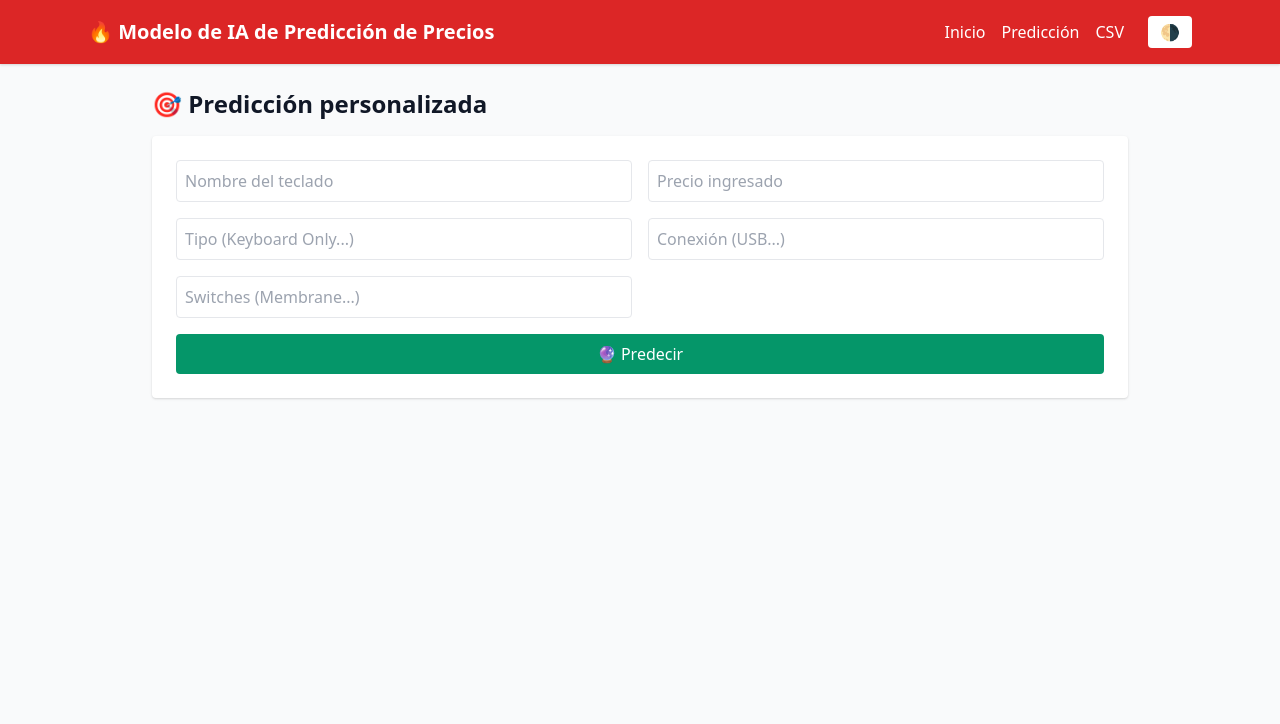
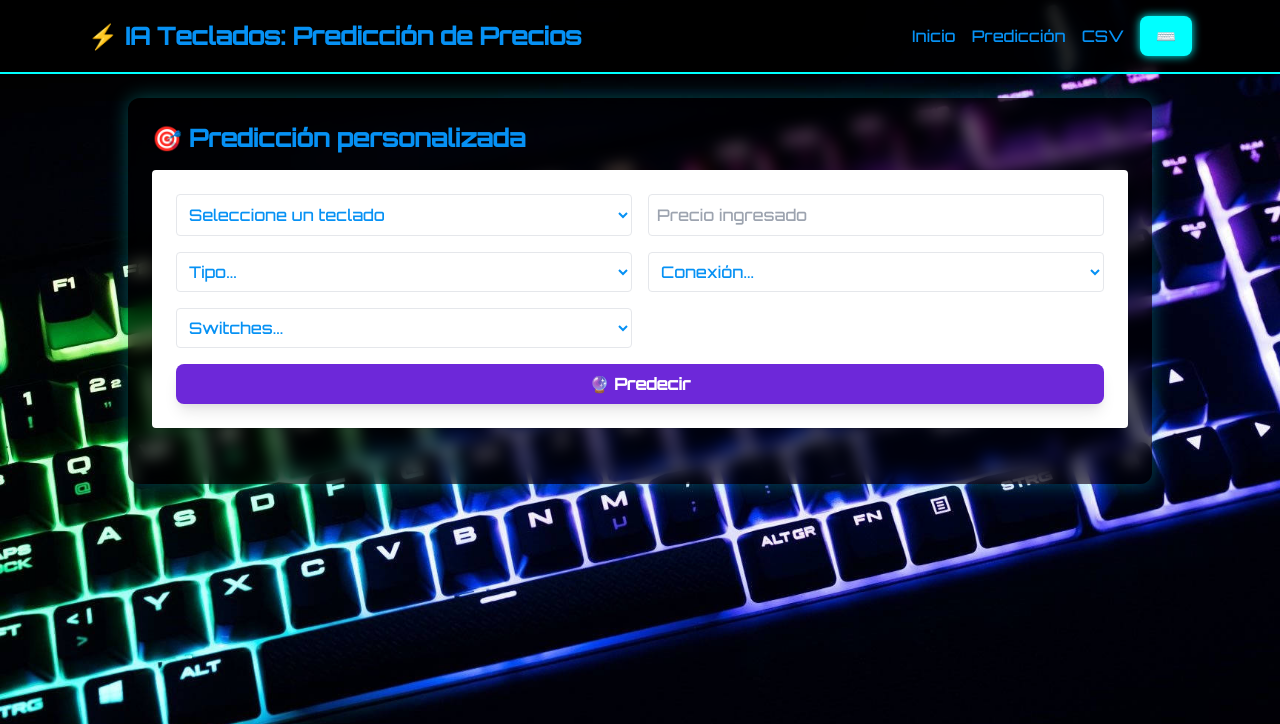
Before and after one commit to LuisAdrRamos/Proyecto_IA_Modelo, a Flask app: template frontend/templates/predict.html in a window 1280 px wide. Shown: the top 724 px of the page. Run offline with Flask 3, Linux system fonts and the light colour scheme; the template is opened without the code that fills it, so the values that code supplies are empty.

Commit message:
Refactorizar la estructura del código para mejorar la legibilidad y el mantenimiento. C.M

```diff
--- a/frontend/app.py
+++ b/frontend/app.py
@@ -1,20 +1,54 @@
-from flask import Flask, render_template, request, redirect, url_for
+from flask import Flask, render_template, request
 import requests
-from services.api import BACKEND_URL, predict_price, predict_csv
+import pandas as pd
 import os
+from services.api import BACKEND_URL, predict_csv
+from services.api import predict_price
+import math
+from flask import Flask
 
+# --- Configuración de Flask ---
 app = Flask(__name__)
 UPLOAD_FOLDER = 'uploads'
 os.makedirs(UPLOAD_FOLDER, exist_ok=True)
 app.config['UPLOAD_FOLDER'] = UPLOAD_FOLDER
 
+# --- Ruta absoluta al CSV de teclados ---
+TECLADOS_CSV = os.path.abspath(os.path.join(os.path.dirname(__file__), '..', 'data', 'teclados_limpio_sinMembrana.csv'))
 
+# --- Función para cargar teclados desde el CSV ---
+def cargar_teclados_desde_csv():
+    try:
+        df = pd.read_csv(TECLADOS_CSV)
+        df = df[["Name", "Type", "Connection", "Switches", "Price"]].dropna()
+
+        teclados = []
+        for _, row in df.iterrows():
+            teclado = {
+                "nombre": row["Name"],
+                "type": row["Type"],
+                "connection": row["Connection"],
+                "switches": row["Switches"]
+            }
+            teclados.append(teclado)
+
+        # Eliminar duplicados por nombre
+        teclados_unicos = {t["nombre"]: t for t in teclados}
+        return list(teclados_unicos.values())
+    except Exception as e:
+        print(f"❌ Error al cargar teclados: {e}")
+        return []
+
+# --- Página de inicio ---
 @app.route('/')
 def index():
     return render_template('index.html')
 
+# --- Página de predicción ---
 @app.route("/predict", methods=["GET", "POST"])
 def predict():
+    teclados = cargar_teclados_desde_csv()
+
     if request.method == "POST":
         data = {
             "nombre": request.form.get("nombre"),
@@ -23,15 +57,17 @@ def predict():
             "Connection": request.form.get("connection"),
             "Switches": request.form.get("switch")
         }
+
         try:
-            response = requests.post(BACKEND_URL, json=data)
+            response = requests.post(f"{BACKEND_URL}/predict", json=data)
             resultado = response.json()
-            return render_template("predict.html", resultado=resultado, datos=data)
+            return render_template("predict.html", resultado=resultado, datos=data, teclados=teclados)
         except Exception as e:
-            return render_template("predict.html", error=str(e), datos=data)
-    return render_template("predict.html", resultado=None, datos={})
+            return render_template("predict.html", error=str(e), datos=data, teclados=teclados)
 
+    return render_template("predict.html", resultado=None, datos={}, teclados=teclados)
 
+# --- Carga de archivos CSV para predicciones múltiples ---
 @app.route('/upload', methods=['GET', 'POST'])
 def upload():
     if request.method == 'POST':
@@ -42,9 +78,17 @@ def upload():
             resultados = predict_csv(path)
             return render_template('partials/predict_result.html', resultados=resultados)
         return "Archivo inválido. Solo se aceptan .csv"
+
     return render_template("upload.html", resultados=[])
 
+@app.template_filter("moneda")
+def moneda(valor):
+    try:
+        num = float(valor)
+        return f"${round(num, 2)}" if math.isfinite(num) else "—"
+    except:
+        return "—"
 
-
+# --- Iniciar app ---
 if __name__ == '__main__':
     app.run(debug=True)
--- a/frontend/templates/base.html
+++ b/frontend/templates/base.html
@@ -4,27 +4,77 @@
   <meta charset="UTF-8">
   <meta name="viewport" content="width=device-width, initial-scale=1.0">
   <title>{% block title %}IA Teclados{% endblock %}</title>
-  <link rel="icon" href="{{ url_for('static', filename='favicon.ico') }}">
+  <link rel="icon" type="image/webp" href="{{ url_for('static', filename='aaa.webp') }}">
+
   <link href="https://cdn.jsdelivr.net/npm/tailwindcss@2.2.19/dist/tailwind.min.css" rel="stylesheet">
+  <link href="https://fonts.googleapis.com/css2?family=Orbitron:wght@500&display=swap" rel="stylesheet">
   <script src="https://cdn.jsdelivr.net/npm/chart.js"></script>
+  <style>
+    body {
+      font-family: 'Orbitron', sans-serif;
+      background-image: url("{{ url_for('static', filename='bg-cyberpunk.jpg') }}");
+      background-size: cover;
+      background-position: center;
+      background-attachment: fixed;
+      color: #0691f4;
+    }
+
+    .glass {
+      background: rgba(0, 0, 0, 0.55);
+      backdrop-filter: blur(8px);
+      border-radius: 12px;
+      padding: 1.5rem;
+      box-shadow: 0 0 20px rgba(0, 255, 255, 0.3);
+    }
+
+    a {
+      transition: all 0.3s ease;
+    }
+
+    a:hover {
+      color: #0ff;
+      text-shadow: 0 0 5px #0ff;
+    }
+
+    .neon-button {
+      background: #0ff;
+      color: #000;
+      border-radius: 0.5rem;
+      padding: 0.5rem 1rem;
+      box-shadow: 0 0 10px #0ff;
+      transition: all 0.3s ease;
+    }
+
+    .neon-button:hover {
+      background: #00f2ff;
+      box-shadow: 0 0 15px #00f2ff, 0 0 30px #00f2ff;
+    }
+
+    header {
+      background: rgba(0, 0, 0, 0.85);
+      backdrop-filter: blur(6px);
+      border-bottom: 2px solid #0ff;
+    }
+  </style>
 </head>
-<body id="html-root" class="bg-gray-50 text-gray-900 transition-colors duration-300 dark:bg-gray-900 dark:text-gray-100">
+<body id="html-root" class="transition duration-500">
 
-  <header class="bg-red-600 text-white shadow sticky top-0 z-50">
+  <header class="text-cyan-400 shadow sticky top-0 z-50">
     <div class="max-w-6xl mx-auto px-6 py-4 flex justify-between items-center">
-      <h1 class="text-xl font-bold">🔥 Modelo de IA de Predicción de Precios</h1>
-      <nav class="flex items-center">
-        <a href="/" class="mx-2 hover:underline">Inicio</a>
-        <a href="/predict" class="mx-2 hover:underline">Predicción</a>
-        <a href="/upload" class="mx-2 hover:underline">CSV</a>
-        <button onclick="toggleDark()" class="ml-4 px-3 py-1 bg-white text-black rounded dark:bg-gray-700 dark:text-white transition">
-          🌗
-        </button>
+      <h1 class="text-2xl font-bold drop-shadow-lg">⚡ IA Teclados: Predicción de Precios</h1>
+      <nav class="flex items-center space-x-4">
+        <a href="/" class="hover:underline">Inicio</a>
+        <a href="/predict" class="hover:underline">Predicción</a>
+        <a href="/upload" class="hover:underline">CSV</a>
+        <button onclick="window.open('https://nomadaware.com.ec/categoria/perifericos/teclados/', '_blank')" class="neon-button">
+  ⌨️
+</button>
+
       </nav>
     </div>
   </header>
 
-  <main class="max-w-5xl mx-auto p-6">
+  <main class="max-w-5xl mx-auto p-6 glass mt-6">
     {% block content %}{% endblock %}
   </main>
 
--- a/frontend/templates/index.html
+++ b/frontend/templates/index.html
@@ -3,7 +3,10 @@
 {% block content %}
 <div class="text-center py-16">
   <h2 class="text-4xl font-bold mb-4">🔍 IA para Precios de Teclados</h2>
-  <p class="text-lg text-gray-700 mb-6">Descubre si estás haciendo una buena compra con ayuda de nuestra IA.</p>
+  <p class="text-lg text-yellow-400 drop-shadow-lg mb-6">
+  Descubre si estás haciendo una buena compra con ayuda de nuestra IA.
+</p>
+
   <a href="/predict" class="bg-blue-600 text-white px-6 py-3 rounded hover:bg-blue-700">Probar ahora</a>
 </div>
 <div class="grid md:grid-cols-3 gap-6 mt-12">
--- a/frontend/templates/predict.html
+++ b/frontend/templates/predict.html
@@ -5,14 +5,38 @@
 <h2 class="text-2xl font-bold mb-4">🎯 Predicción personalizada</h2>
 
 <form method="post" class="grid grid-cols-1 md:grid-cols-2 gap-4 mb-8 bg-white dark:bg-gray-800 p-6 rounded shadow">
-  <input name="nombre" placeholder="Nombre del teclado" class="border p-2 rounded bg-white dark:bg-gray-700 dark:text-white" required>
-  <input name="precio" placeholder="Precio ingresado" class="border p-2 rounded bg-white dark:bg-gray-700 dark:text-white" required type="number" step="0.01">
-  <input name="type" placeholder="Tipo (Keyboard Only...)" class="border p-2 rounded bg-white dark:bg-gray-700 dark:text-white" required>
-  <input name="connection" placeholder="Conexión (USB...)" class="border p-2 rounded bg-white dark:bg-gray-700 dark:text-white" required>
-  <input name="switch" placeholder="Switches (Membrane...)" class="border p-2 rounded bg-white dark:bg-gray-700 dark:text-white" required>
-  <button type="submit" class="bg-green-600 text-white px-4 py-2 rounded col-span-1 md:col-span-2 hover:bg-green-700">🔮 Predecir</button>
+  <!-- NOMBRE -->
+  <select name="nombre" id="nombre" class="border p-2 rounded bg-white dark:bg-gray-700 dark:text-white" required onchange="actualizarOpciones()">
+    <option value="">Seleccione un teclado</option>
+    {% for teclado in teclados %}
+      <option value="{{ teclado.nombre }}">{{ teclado.nombre }}</option>
+    {% endfor %}
+  </select>
+
+  <!-- PRECIO -->
+  <input name="precio" placeholder="Precio ingresado" class="border p-2 rounded bg-white dark:bg-gray-700 dark:text-white" required type="number" step="0.01" min="0">
+
+  <!-- TYPE -->
+  <select name="type" id="type" class="border p-2 rounded bg-white dark:bg-gray-700 dark:text-white" required>
+    <option value="">Tipo...</option>
+  </select>
+
+  <!-- CONNECTION -->
+  <select name="connection" id="connection" class="border p-2 rounded bg-white dark:bg-gray-700 dark:text-white" required>
+    <option value="">Conexión...</option>
+  </select>
+
+  <!-- SWITCHES -->
+  <select name="switch" id="switch" class="border p-2 rounded bg-white dark:bg-gray-700 dark:text-white" required>
+    <option value="">Switches...</option>
+  </select>
+
+<button type="submit" class="bg-purple-700 hover:bg-purple-900 text-white font-bold px-6 py-2 rounded-lg shadow-lg transition duration-300 transform hover:scale-105 col-span-1 md:col-span-2">
+  🔮 Predecir
+</button>
 </form>
 
+<!-- RESULTADO -->
 {% if resultado is defined and resultado %}
 <div class="bg-white dark:bg-gray-800 p-6 rounded shadow mb-8">
   <h3 class="text-xl font-semibold mb-4">🧾 Resultado de la evaluación:</h3>
@@ -20,14 +44,22 @@
     <li><strong>🖥️  Teclado            :</strong> {{ resultado.nombre }}</li>
     <li><strong>💵 Precio ingresado   :</strong> ${{ resultado.precio_ingresado }}</li>
     <li><strong>🏷️  Precio real        :</strong> ${{ resultado.precio_real_estimado }}</li>
-    <li><strong>📈 Porcentaje del real:</strong> {{ resultado.porcentaje | round(2) }}%</li>
+    <li><strong>📈 Porcentaje del real:</strong>
+      {% if resultado.porcentaje is defined and resultado.porcentaje is not none %}
+        {{ resultado.porcentaje | round(2) }}%
+      {% else %}
+        N/A
+      {% endif %}
+    </li>
     <li><strong>📊 Categoría           :</strong> {{ resultado.clasificacion }}</li>
   </ul>
 
   <canvas id="grafico" width="400" height="200" class="mt-6"></canvas>
 </div>
 
+{% if debug %}
 <pre class="bg-yellow-100 text-sm p-2 rounded overflow-x-auto">{{ resultado | pprint }}</pre>
+{% endif %}
 
 {% elif error %}
 <div class="bg-red-100 text-red-800 p-4 rounded">⚠️ Error: {{ error }}</div>
@@ -76,4 +108,26 @@ new Chart(ctx, {
 });
 </script>
 {% endif %}
+
+<!-- Script para actualizar campos automáticamente según el nombre -->
+<script>
+  const tecladosData = {{ teclados | tojson }};
+
+  function actualizarOpciones() {
+    const nombreSeleccionado = document.getElementById("nombre").value;
+    const teclado = tecladosData.find(t => t.nombre === nombreSeleccionado) || {};
+
+    const typeSelect = document.getElementById("type");
+    const connectionSelect = document.getElementById("connection");
+    const switchSelect = document.getElementById("switch");
+
+    const type = teclado.type || "Tipo...";
+    const conn = teclado.connection || "Conexión...";
+    const sw = teclado.switches || "Switches...";
+
+    typeSelect.innerHTML = `<option value="${type}">${type}</option>`;
+    connectionSelect.innerHTML = `<option value="${conn}">${conn}</option>`;
+    switchSelect.innerHTML = `<option value="${sw}">${sw}</option>`;
+  }
+</script>
 {% endblock %}
--- a/frontend/templates/result.html
+++ b/frontend/templates/result.html
@@ -6,7 +6,7 @@
   <div class="max-w-xl mx-auto bg-white dark:bg-gray-800 p-6 shadow rounded mt-10 transition-all duration-300">
     <h2 class="text-2xl font-bold mb-4 text-center">📊 Resultado de Predicción</h2>
     <ul class="space-y-2 text-gray-700 dark:text-gray-300">
-      {% for key, value in resultado %}
+      {% for key, value in resultado.items() %}
         <li><strong>{{ key | capitalize }}:</strong> {{ value }}</li>
       {% endfor %}
     </ul>
--- /dev/null
+++ b/frontend/uploads/ayuda.csv
@@ -0,0 +1,3 @@
+nombre,precio,Type,Connection,Switches
+Corsair K63 Wireless,129.99,Gaming,Wireless,Cherry MX Red
+Logitech G213 Prodigy,79.99,Membrane,Wired,None
--- /dev/null
+++ b/frontend/uploads/ejemplo_teclados.csv
@@ -0,0 +1,6 @@
+nombre,precio,Type,Connection,Switches
+Corsair K63 Wireless,129.99,Gaming,Wireless,Cherry MX Red
+Logitech G213 Prodigy,65.00,Membrane,Wired,None
+Redragon K552 Kumara,39.99,Gaming,Wired,Outemu Blue
+SteelSeries Apex Pro,189.00,Gaming,Wired,OmniPoint
+Razer BlackWidow V3,99.99,Gaming,Wired,Green
--- /dev/null
+++ b/frontend/uploads/test_datasetzznk.csv
@@ -0,0 +1,6 @@
+nombre,precio,RealPrice,Type,Connection,Switches,Rating,Stores,EtiquetaPrecio
+A4Tech B3370R,23.48,34.49,Keyboard Only,USB,LK Optical Red / Blue,4.0,0,ExcelenteOferta
+A4Tech B3370R,43.46,34.49,Keyboard Only,USB,LK Optical Red / Blue,4.0,0,PesimaCompra
+A4Tech B760,24.38,47.5,Keyboard Only,USB,LK Libra Orange,0.0,3,Oferton
+A4Tech B760,42.96,47.5,Keyboard Only,USB,LK Libra Orange,0.0,3,Normal
+A4Tech Bloody & Sades Gaming set,83.47,156.07,Keyboard and Mouse Set,USB,LK Libra Brown,1.0,0,Oferton
```
Also changed, not shown: Backend/main.py (+11 -7 lines), Backend/predict.py (+44 -17 lines), frontend/services/api.py (+25 -15 lines), frontend/templates/partials/predict_result.html (+18 -8 lines), frontend/templates/upload.html (+24 -18 lines), frontend/static/aaa.webp (added), frontend/static/bg-cyberpunk.jpg (added), frontend/uploads/test_dataset1.csv (added), frontend/uploads/train_dataset.csv (added).
